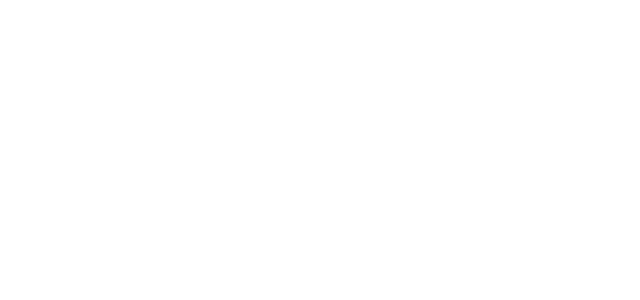
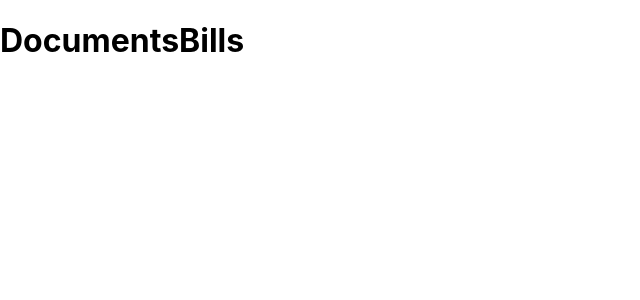
Before and after one commit to deepak199395/Coro, a React (Create React App) app: page /DocumentsBills in a window 1280 px wide. Before the commit this address had no page. Shown: the top 300 px of the page, without its empty margins (0-640 px from the left). Built offline with nearby package versions, Linux system fonts and the light colour scheme.

Commit message:
Creating new file eg daily expences spi and doc

```diff
--- a/src/App.js
+++ b/src/App.js
@@ -11,6 +11,9 @@
 import DatePickerInput from './Componants/Common/DatePickerInput';
 import NormalTextInput from './Componants/Common/NormalTextInput';
 import EmiScreen from './Componants/EMI/EmiScreen';
+import SIPInvestments from './Home/SIPInvestments';
+import DocumentsBills from './Home/DocumentsBills';
+import DailyExpenses from './Home/DailyExpenses';
 
 const App = () => {
   return (
@@ -28,6 +31,9 @@
           <Route path='/datepicker' element={<DatePickerInput/>}/>
           <Route path='/textInputpicker' element={<NormalTextInput/>}/>
           <Route path='/emiscreen' element={<EmiScreen/>}/>
+          <Route path="/SIPInvestments" element={<SIPInvestments/>}/>
+          <Route path='/DocumentsBills' element={<DocumentsBills/>}/>
+          <Route path='/dailyExpenses' element={<DailyExpenses/>}/>
         </Routes>
       </BrowserRouter>
     </>
--- /dev/null
+++ b/src/Home/DailyExpenses.jsx
@@ -0,0 +1,11 @@
+import React from 'react'
+
+const DailyExpenses = () => {
+  return (
+    <div>
+      <h1>DailyExpenses</h1>
+    </div>
+  )
+}
+
+export default DailyExpenses
--- /dev/null
+++ b/src/Home/DocumentsBills.jsx
@@ -0,0 +1,11 @@
+import React from 'react'
+
+const DocumentsBills = () => {
+  return (
+    <div>
+      <h1>DocumentsBills</h1>
+    </div>
+  )
+}
+
+export default DocumentsBills
--- a/src/Home/MainHomw.jsx
+++ b/src/Home/MainHomw.jsx
@@ -10,26 +10,26 @@
     navigate(path);
   };
   return (
-    <div className="main-container" onClick={() => handleNavigation('/emi')}>
-      <div className="card" >
+    <div className="main-container" >
+      <div className="card" onClick={() => handleNavigation('/emi')}>
         <FaMoneyCheckAlt className='card-icon' />
         <h3>Loans & EMI</h3>
         <p>You can manage and track your EMI dues. You can also view details of pending and paid EMIs.</p>
       </div>
 
-      <div className="card">
+      <div className="card" onClick={() => handleNavigation('/dailyExpenses')}>
         <FaWallet className="card-icon" />
         <h3>Daily Expenses</h3>
         <p>Track your daily spending and analyze where your money goes.</p>
       </div>
 
-      <div className="card">
+      <div className="card" onClick={() => handleNavigation('/SIPInvestments')}>
         <FaChartLine className="card-icon" />
         <h3>SIP & Investments</h3>
         <p>Monitor your SIPs, mutual funds, and investment growth over time.</p>
       </div>
 
-      <div className="card">
+      <div className="card" onClick={() => handleNavigation('/DocumentsBills')}>
         <FaFileInvoice className="card-icon" />
         <h3>Documents & Bills</h3>
         <p>Upload and manage your financial documents and monthly bills securely.</p>
--- /dev/null
+++ b/src/Home/SIPInvestments.jsx
@@ -0,0 +1,11 @@
+import React from 'react'
+
+const SIPInvestments = () => {
+  return (
+    <div>
+      <h2>SIPInvestments</h2>
+    </div>
+  )
+}
+
+export default SIPInvestments
```
